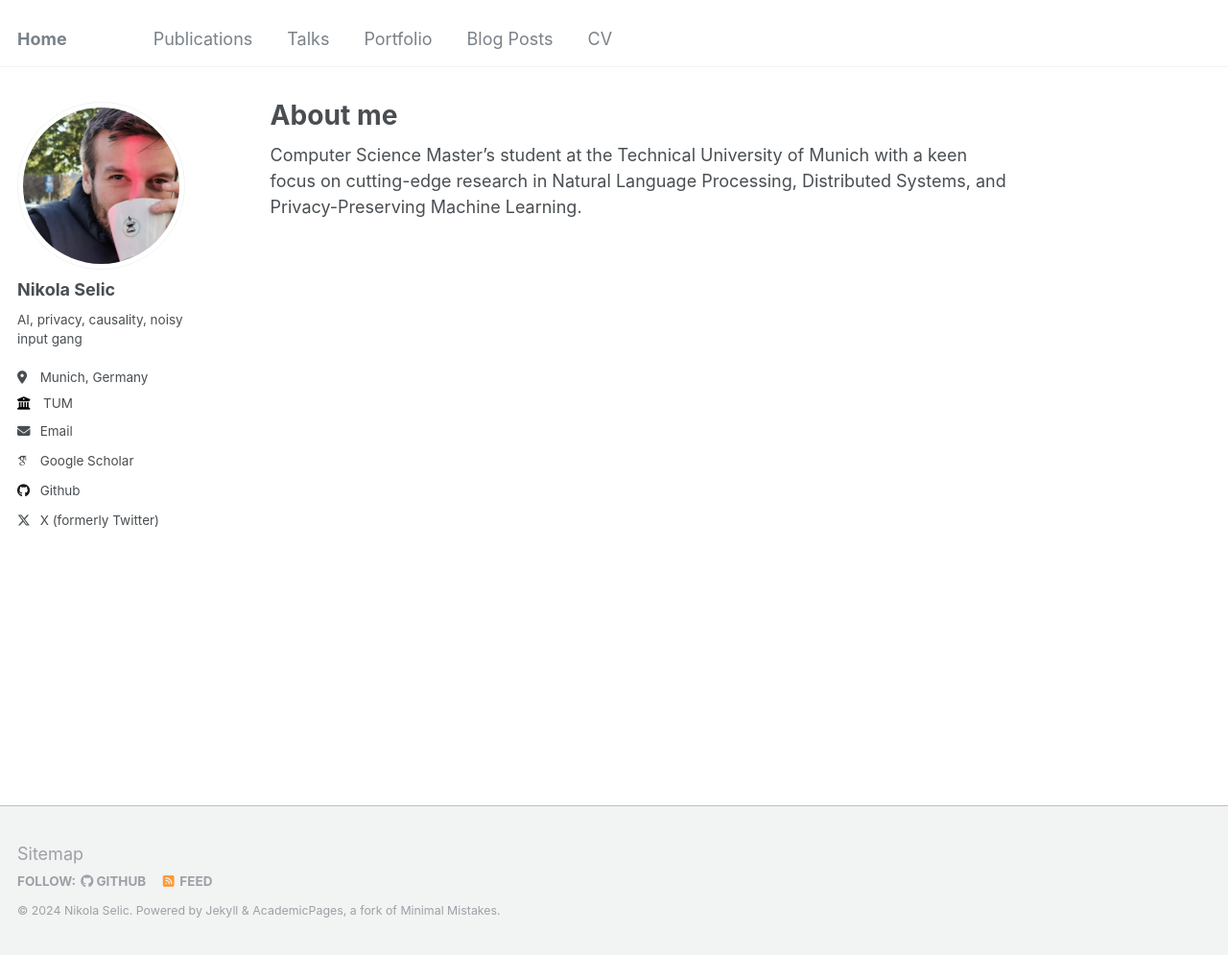
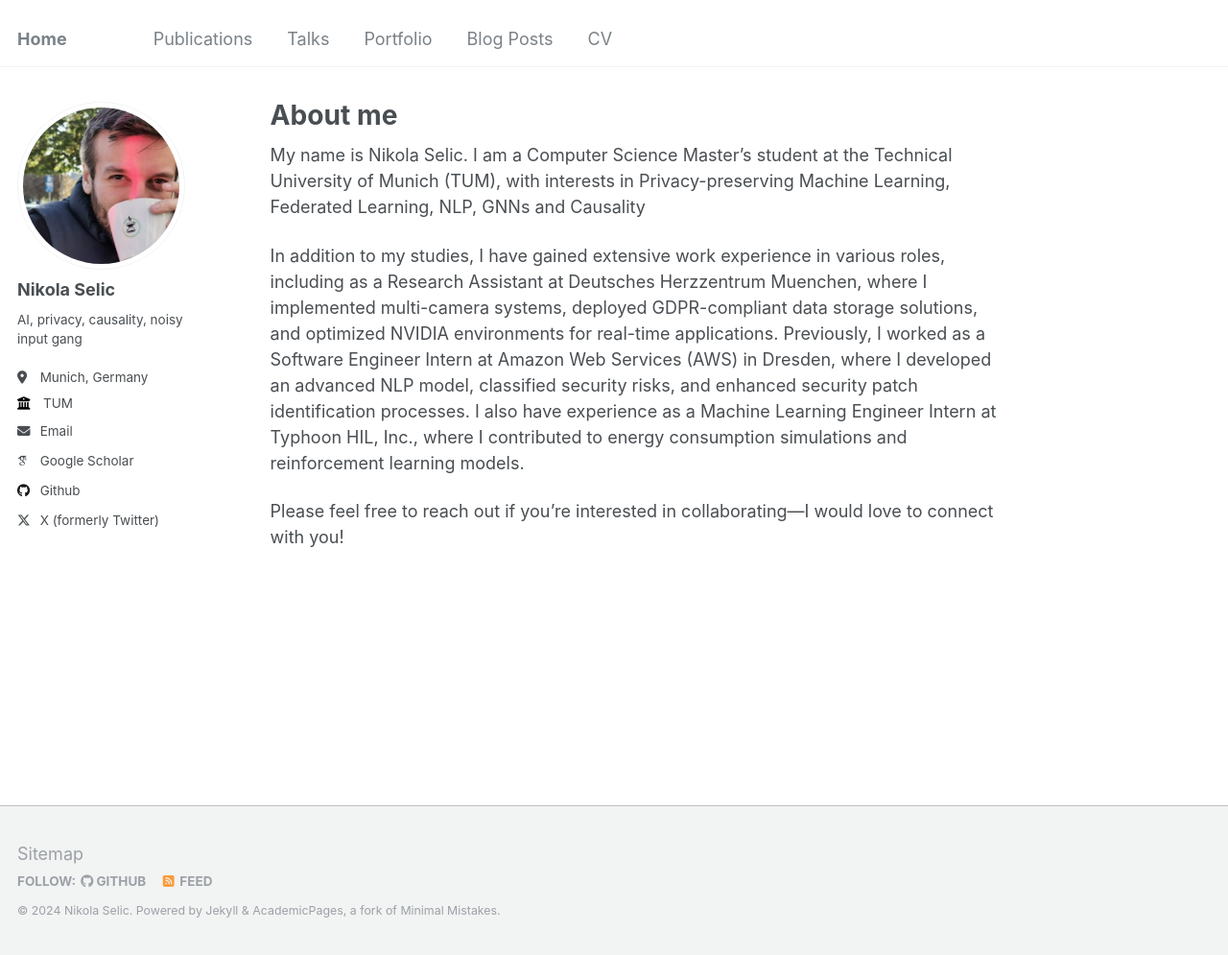
Before and after one commit to Selich/selich.github.io, a Jekyll site: the page built from _pages/about.md, in a window 1280 px wide and 995 px high. Shown: the whole window at 96% size. Built offline with Jekyll 4.4.1, drawn with Linux system fonts in a browser that asks for light colours; some web fonts are replaced.

Commit message:
edit about

```diff
--- a/_pages/about.md
+++ b/_pages/about.md
@@ -7,4 +7,8 @@ redirect_from:
   - /about.html
 ---
 
-Computer Science Master's student at the Technical University of Munich with a keen focus on cutting-edge research in Natural Language Processing, Distributed Systems, and Privacy-Preserving Machine Learning.
+My name is Nikola Selic. I am a Computer Science Master’s student at the Technical University of Munich (TUM), with interests in Privacy-preserving Machine Learning, Federated Learning, NLP, GNNs and Causality
+
+In addition to my studies, I have gained extensive work experience in various roles, including as a Research Assistant at Deutsches Herzzentrum Muenchen, where I implemented multi-camera systems, deployed GDPR-compliant data storage solutions, and optimized NVIDIA environments for real-time applications. Previously, I worked as a Software Engineer Intern at Amazon Web Services (AWS) in Dresden, where I developed an advanced NLP model, classified security risks, and enhanced security patch identification processes. I also have experience as a Machine Learning Engineer Intern at Typhoon HIL, Inc., where I contributed to energy consumption simulations and reinforcement learning models.
+
+Please feel free to reach out if you're interested in collaborating—I would love to connect with you!
```
